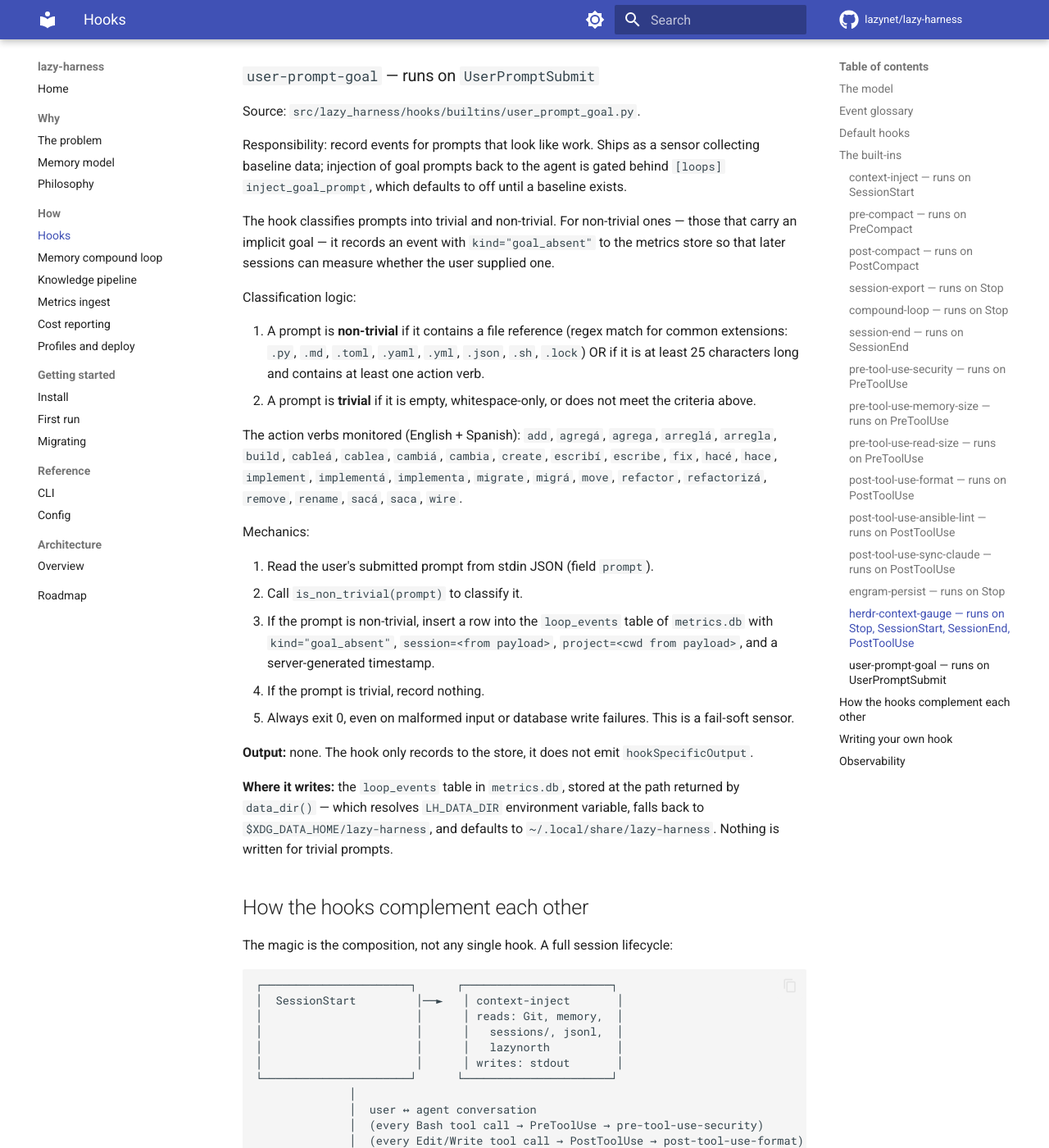
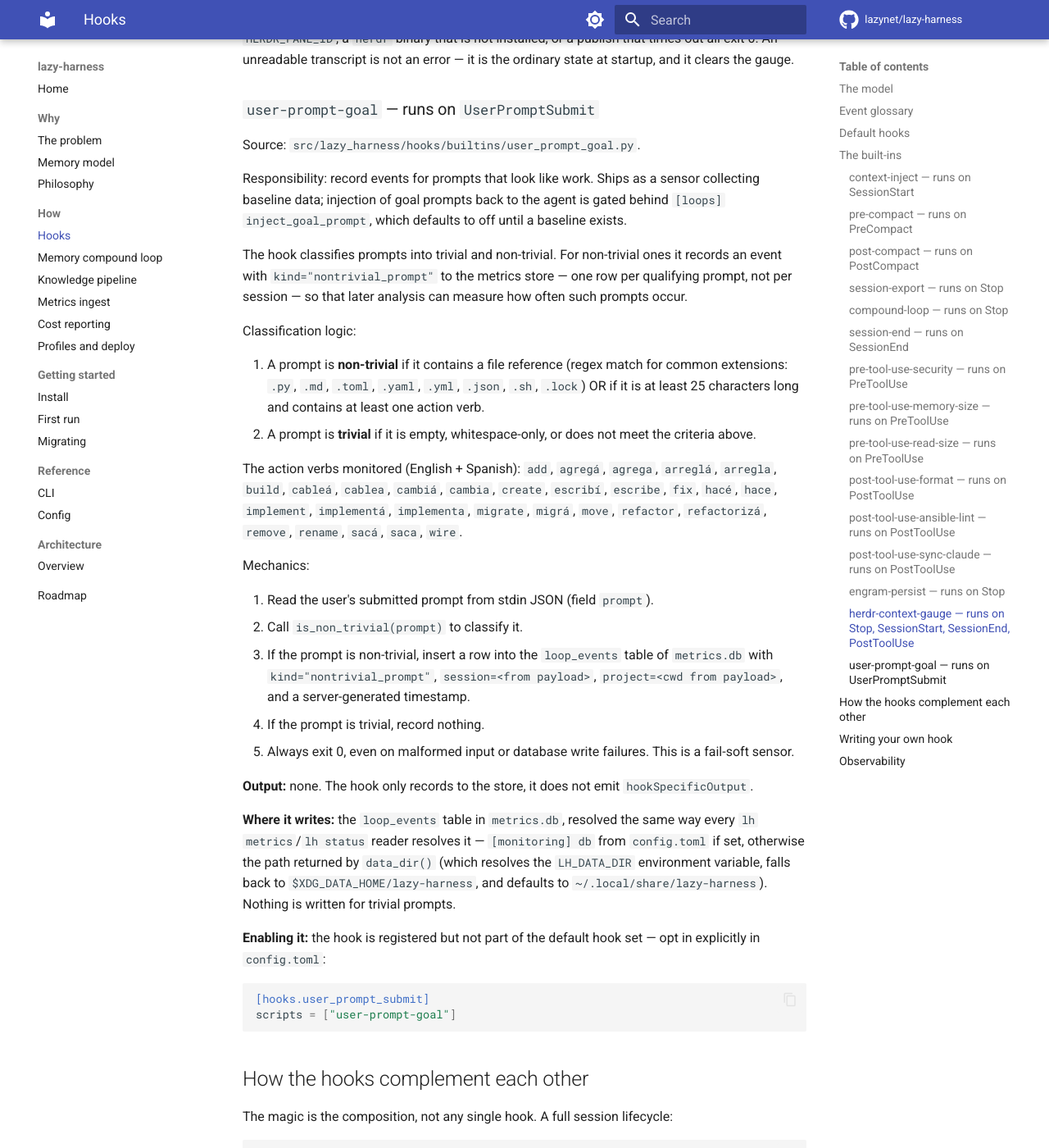
Before and after one commit to lazynet/lazy-harness, an MkDocs documentation site: the page built from docs/how/hooks.md, in a window 1280 px wide and 1400 px high, scrolled down 16867 px. Shown: the whole window at 82% size. Built offline with MkDocs 1.6.1 and Material for MkDocs 9.7.7, drawn with Linux system fonts in a browser that asks for light colours; comment, search, counter and statistics services are not loaded; some of the changed text lies outside the part shown.

Commit message:
docs: document how to enable user-prompt-goal and fix stale references
The default-hooks table showed user_prompt_submit with no built-in
available, even though user-prompt-goal is implemented and documented
in detail further down — just not in DEFAULT_HOOKS by design. Point to
it from the table and give the exact opt-in config.toml stanza.

Also updates two stale mentions of kind="goal_absent" (now
nontrivial_prompt) and the "where it writes" note to describe
[monitoring] db resolution instead of a hardcoded data_dir() path.

````diff
--- a/docs/how/hooks.md
+++ b/docs/how/hooks.md
@@ -48,7 +48,7 @@ scripts = ["post-compact"]
 | `pre_tool_use` | `PreToolUse` | Before each tool call | `pre-tool-use-security`, `pre-tool-use-memory-size`, `pre-tool-use-read-size` | Block destructive / exfiltration commands, warn before MEMORY.md exceeds the 200-line or 12KB ceiling, warn before an unbounded read of a large file |
 | `post_tool_use` | `PostToolUse` | After each tool call | `post-tool-use-format`, `post-tool-use-sync-claude` | Auto-format edited files, regenerate segmented `CLAUDE.md` after profile edits |
 | `notification` | `Notification` | Ad-hoc agent notifications | — | Desktop notifications, integrations |
-| `user_prompt_submit` | `UserPromptSubmit` | When the user submits a prompt | — | Third-party integrations |
+| `user_prompt_submit` | `UserPromptSubmit` | When the user submits a prompt | `user-prompt-goal` (opt-in, not in the default set — see below) | Goal-declaration sensor, third-party integrations |
 | `permission_request` | `PermissionRequest` | When the agent asks for a permission decision | — | Third-party integrations, approval routing |
 
 The mapping lives in `ClaudeCodeAdapter.generate_hook_config` — other agents may expose different event names, but the `config.toml` side is stable.
@@ -492,7 +492,7 @@ Source: `src/lazy_harness/hooks/builtins/user_prompt_goal.py`.
 
 Responsibility: record events for prompts that look like work. Ships as a sensor collecting baseline data; injection of goal prompts back to the agent is gated behind `[loops] inject_goal_prompt`, which defaults to off until a baseline exists.
 
-The hook classifies prompts into trivial and non-trivial. For non-trivial ones — those that carry an implicit goal — it records an event with `kind="goal_absent"` to the metrics store so that later sessions can measure whether the user supplied one.
+The hook classifies prompts into trivial and non-trivial. For non-trivial ones it records an event with `kind="nontrivial_prompt"` to the metrics store — one row per qualifying prompt, not per session — so that later analysis can measure how often such prompts occur.
 
 Classification logic:
 
@@ -505,13 +505,20 @@ Mechanics:
 
 1. Read the user's submitted prompt from stdin JSON (field `prompt`).
 2. Call `is_non_trivial(prompt)` to classify it.
-3. If the prompt is non-trivial, insert a row into the `loop_events` table of `metrics.db` with `kind="goal_absent"`, `session=<from payload>`, `project=<cwd from payload>`, and a server-generated timestamp.
+3. If the prompt is non-trivial, insert a row into the `loop_events` table of `metrics.db` with `kind="nontrivial_prompt"`, `session=<from payload>`, `project=<cwd from payload>`, and a server-generated timestamp.
 4. If the prompt is trivial, record nothing.
 5. Always exit 0, even on malformed input or database write failures. This is a fail-soft sensor.
 
 **Output:** none. The hook only records to the store, it does not emit `hookSpecificOutput`.
 
-**Where it writes:** the `loop_events` table in `metrics.db`, stored at the path returned by `data_dir()` — which resolves `LH_DATA_DIR` environment variable, falls back to `$XDG_DATA_HOME/lazy-harness`, and defaults to `~/.local/share/lazy-harness`. Nothing is written for trivial prompts.
+**Where it writes:** the `loop_events` table in `metrics.db`, resolved the same way every `lh metrics`/`lh status` reader resolves it — `[monitoring] db` from `config.toml` if set, otherwise the path returned by `data_dir()` (which resolves the `LH_DATA_DIR` environment variable, falls back to `$XDG_DATA_HOME/lazy-harness`, and defaults to `~/.local/share/lazy-harness`). Nothing is written for trivial prompts.
+
+**Enabling it:** the hook is registered but not part of the default hook set — opt in explicitly in `config.toml`:
+
+```toml
+[hooks.user_prompt_submit]
+scripts = ["user-prompt-goal"]
+```
 
 ## How the hooks complement each other
 
````
